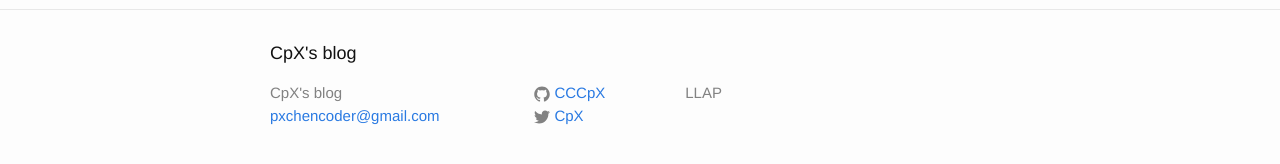
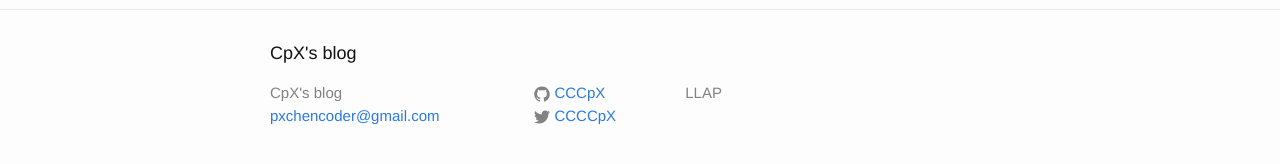
Before and after one commit to CCCpX/CCCpX.github.io, a Jekyll site: the page built from about.md, in a window 1280 px wide. Shown: the part 341-505 px from the top of the page. Built offline with Jekyll 4.4.1, drawn with Linux system fonts in a browser that asks for light colours.

Commit message:
modify personal info

```diff
--- a/_config.yml
+++ b/_config.yml
@@ -3,8 +3,8 @@ title: CpX's blog
 email: pxchencoder@gmail.com
 description: LLAP
 baseurl: ""
-url: "https://cccpx.github.io"
-twitter_username: CpX
+url: "http://cccpx.github.io"
+twitter_username: CCCCpX
 github_username:  CCCpX
 
 # Build settings
```
